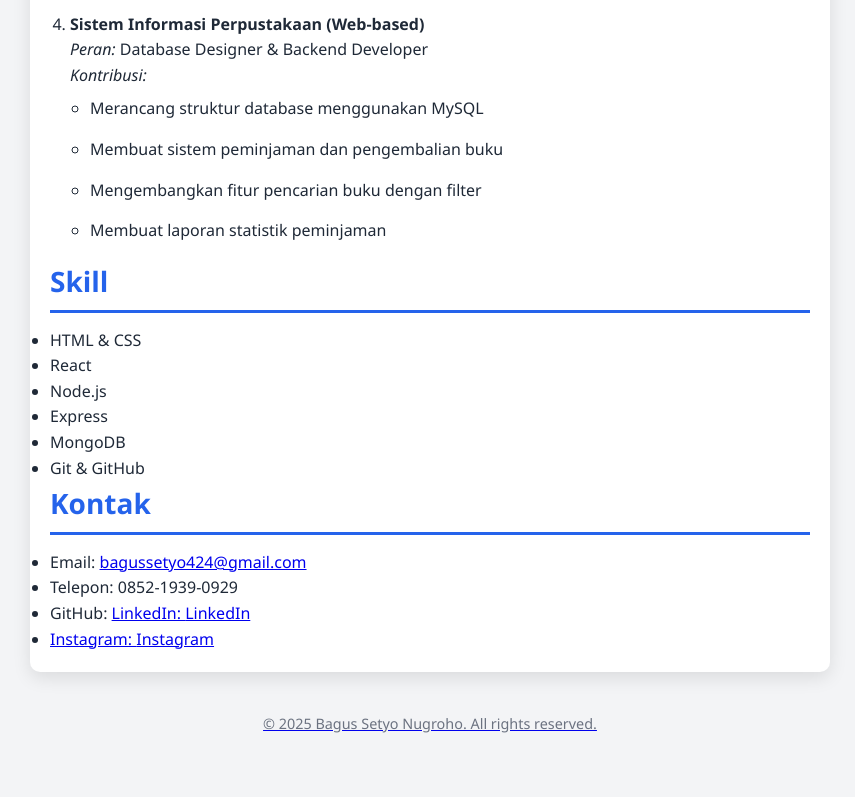
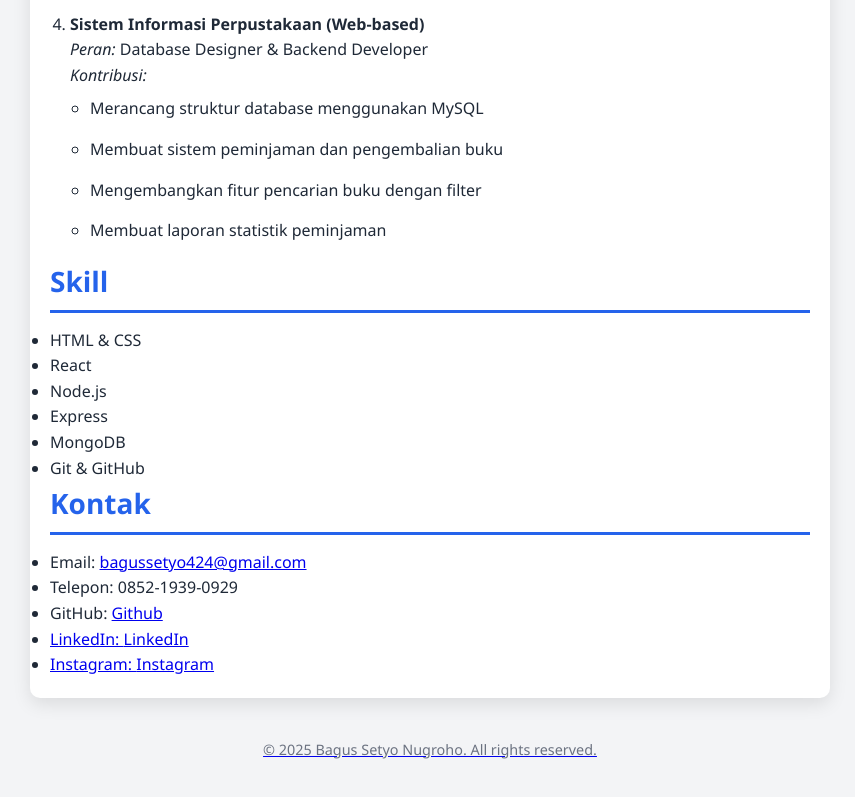
Before and after one commit to ghous424/UTS_CV-Bagus_PEMWEB24, a plain HTML site: page index.html in a window 1280 px wide. Shown: the part 1559-2356 px from the top of the page, without its empty margins (210-1065 px from the left). Before the commit the page ends 2334 px from the top, so only its background shows below. Drawn offline with Linux system fonts and the light colour scheme.

Commit message:
Update index.html

```diff
--- a/index.html
+++ b/index.html
@@ -110,7 +110,7 @@
       <ul>
         <li>Email: <a href="mailto:bagussetyo424@gmail.com">bagussetyo424@gmail.com</a></li>
         <li>Telepon: 0852-1939-0929</li>
-        <li>GitHub: <a href="https://github.com/ghous424/UTS_CV-Bagus_PEMWEB24" target="_blank>github</li>
+        <li>GitHub: <a href="https://github.com/ghous424/UTS_CV-Bagus_PEMWEB24" target="_blank">Github</li>
         <li>LinkedIn: <a href="https://www.linkedin.com/in/bagus-setyo-a8763a2b4" target="_blank">LinkedIn</li>
         <li>Instagram: <a href="https://www.instagram.com/bagus_setyo453" target="_blank">Instagram</li>
       </ul>
```
